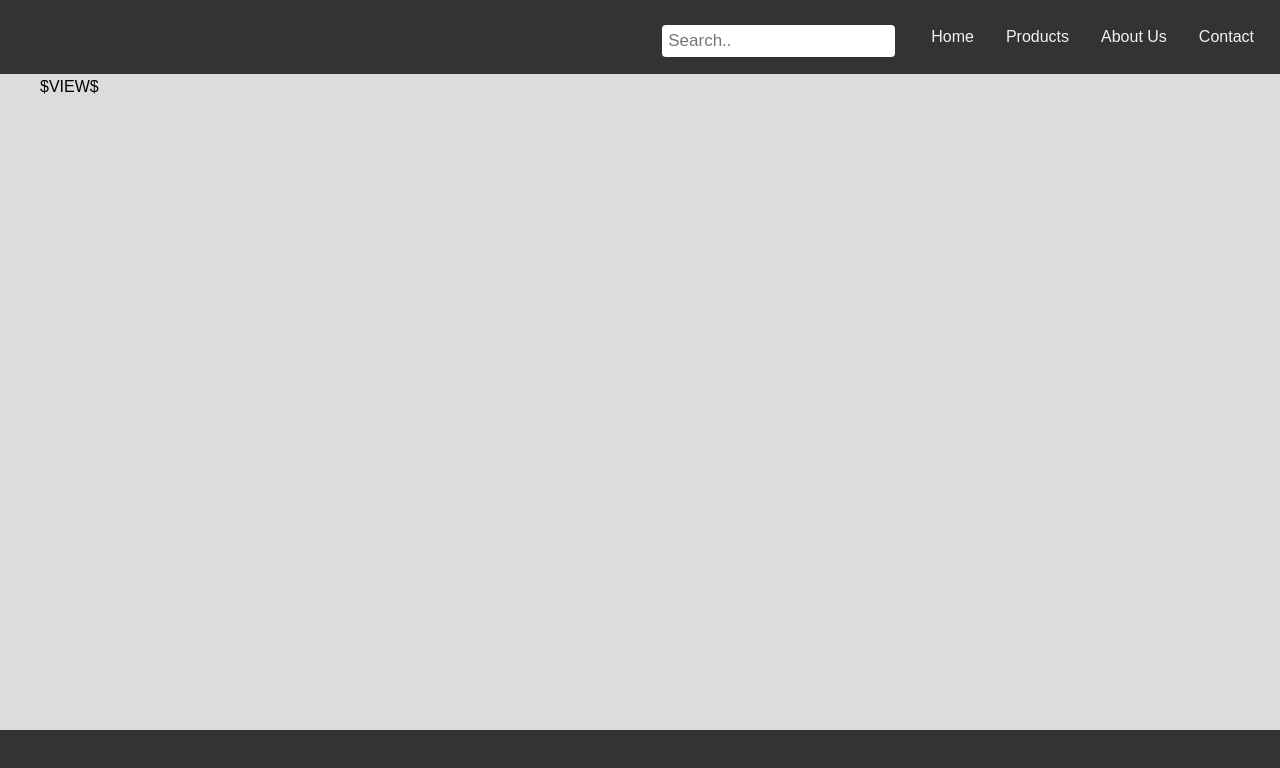
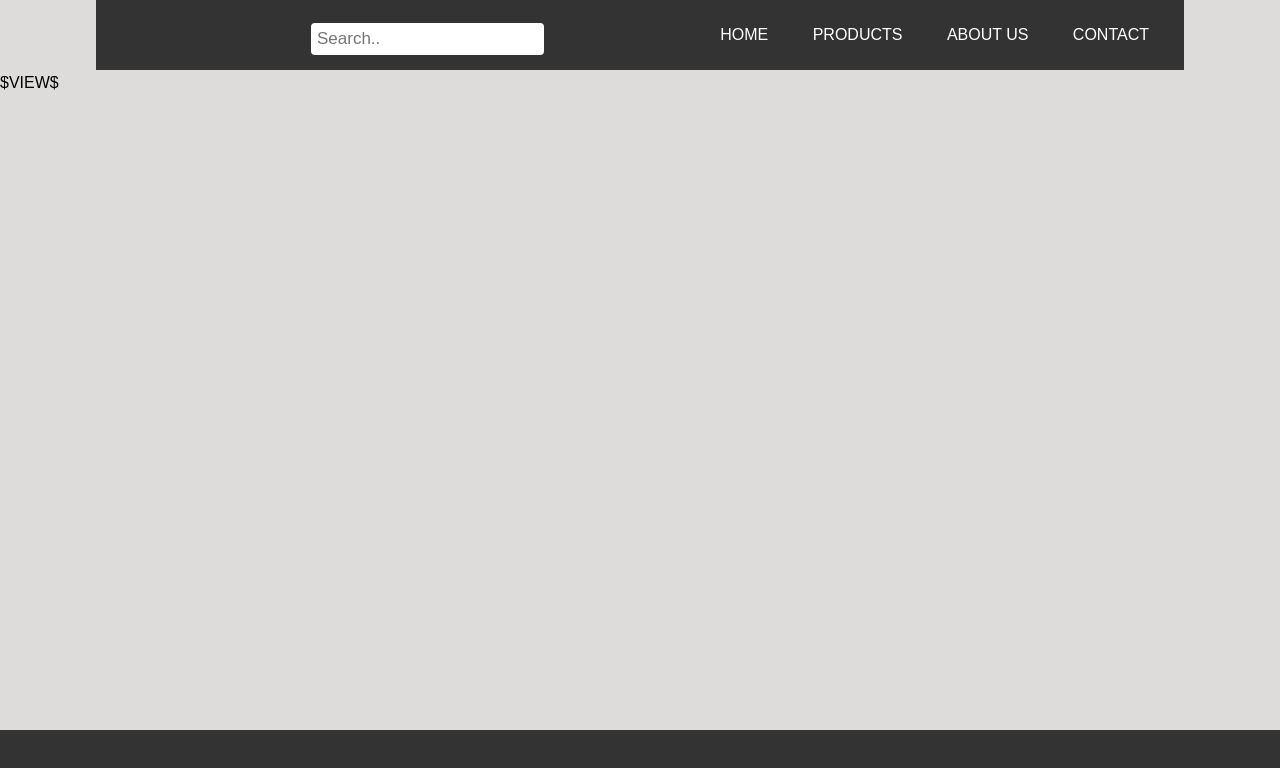
Before and after one commit to kranandtech/nodejs-testing, a website: page pages/viewProduct.html in a window 1280 px wide. Drawn offline with Linux system fonts and the light colour scheme.

Commit message:
upadted design

```diff
--- a/pages/viewProduct.html
+++ b/pages/viewProduct.html
@@ -16,26 +16,49 @@
     font-family: Arial, sans-serif;
 
 }
-        nav {
-            background-color: #333;
+.navbar {
+            /* background-color: #333;
             overflow: hidden;
             display: flex;
             justify-content: flex-end;
             align-items: center;
-            padding: 10px;
+            padding: 10px; */
+            width: 85%;
+            margin: auto;
+            padding: 15px;
+            display: flex;
+            align-items: center;
+            background: #333;
+            justify-content: space-between;
         }
-        nav a {
-            color: #f2f2f2;
-            text-align: center;
-            padding: 14px 16px;
+        .navbar ul li {
+            list-style: none;
+            display: inline;
+            margin: 0 20px;
+            position: relative;
+        }
+        .navbar ul li a{
             text-decoration: none;
+            color: #fff;
+            text-transform: uppercase;
         }
-        nav a:hover {
-            background-color: #ddd;
-            color: black;
+        .navbar ul li::after{
+            content: '';
+            height: 3px;
+            width: 0px;
+            background: #009688;
+            position: absolute;
+            left: 0;
+            bottom: -10px;
+            transition: 0.5s;
         }
+        .navbar ul li:hover::after{
+            width: 100%;
+        }
+
         .search-bar {
-            margin-right: 20px;
+            margin-left: 200px;
+
         }
         .search-bar input[type="text"] {
             padding: 6px;
@@ -47,7 +70,7 @@
         main {
             display: flex;
     flex-wrap: wrap;
-    max-width: 1200px;
+    max-width: 1295px;
     justify-content: space-between;
     margin: 0 auto;
         }
@@ -86,15 +109,20 @@
 </head>
 <body>
 
-    <nav>
-        <div class="search-bar">
-            <input type="text" placeholder="Search..">
+    <div class="banner">
+        <div class="navbar">
+            <div class="search-bar">
+                <input type="text" placeholder="Search..">
+            </div>
+            <ul>
+               <li><a href="/">Home</a></li>
+               <li><a href="/products">Products</a></li>
+               <li><a href="#">About Us</a></li>
+               <li><a href="#">Contact</a></li>
+
+            </ul>
+
         </div>
-        <a href="/">Home</a>
-        <a href="/products">Products</a>
-        <a href="#about">About Us</a>
-        <a href="#contact">Contact</a>
-    </nav>
 
   <main id ="main-list">$VIEW$</main>
 
```
